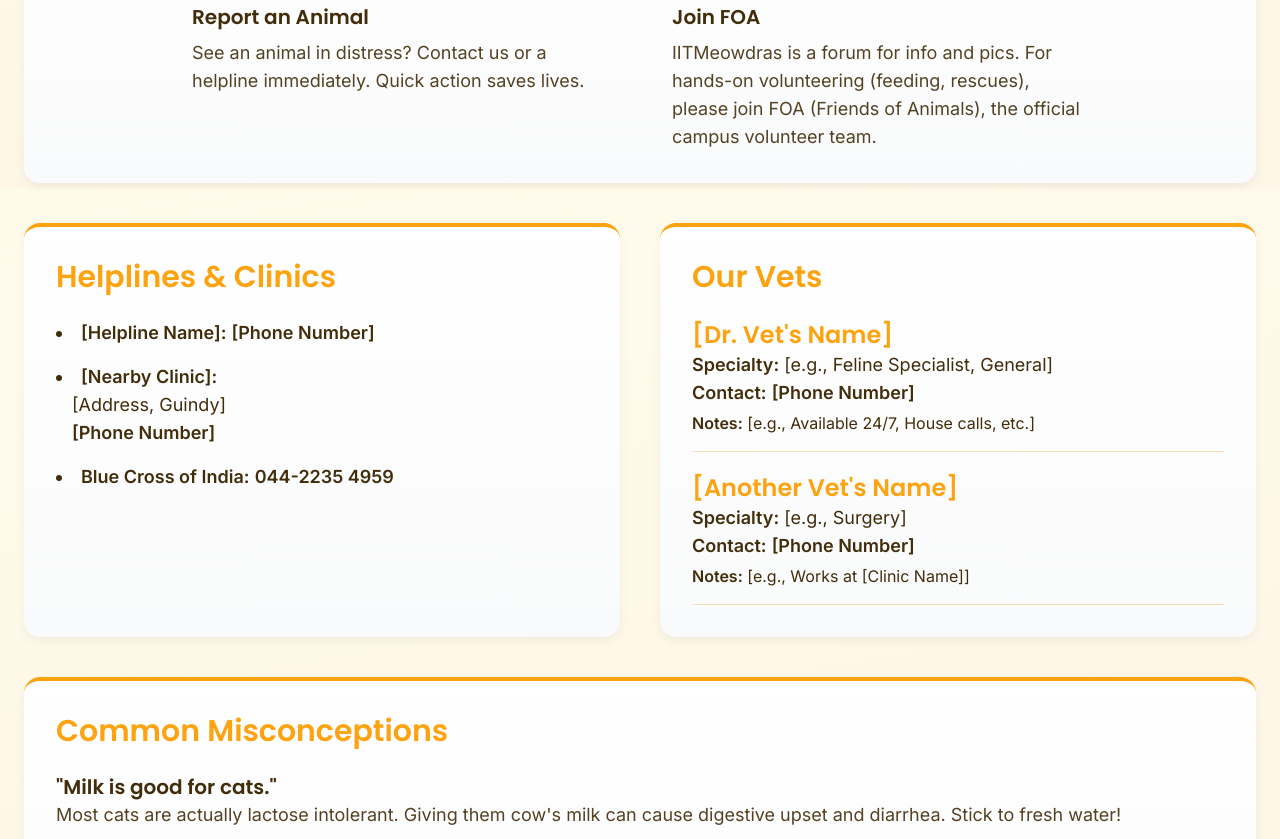
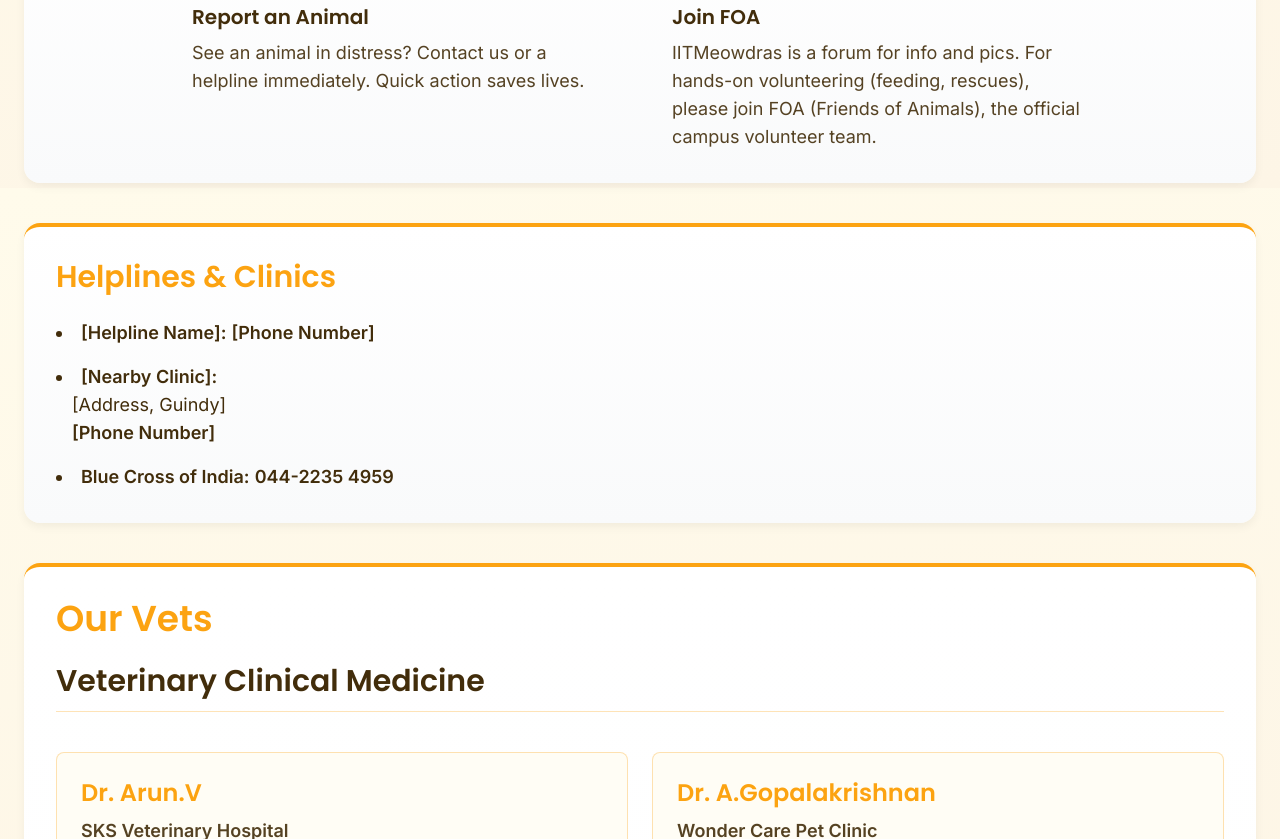
Before and after one commit to rk3141/iitmeowdras-website, a plain HTML site: page index.html in a window 1280 px wide. Shown: the part 612-1451 px from the top of the page. Drawn offline with nearby package versions, Linux system fonts and the light colour scheme.

Commit message:
Integrated Vet List

```diff
--- a/index.html
+++ b/index.html
@@ -173,7 +173,7 @@
             </div>
 
             <!-- Div 2: Animal Helplines & Nearby Vets -->
-            <div id="helplines" class="content-card p-8">
+            <div id="helplines" class="content-card p-8 lg:col-span-2">
                 <h2 class="text-3xl font-semibold text-theme-golden mb-6">Helplines & Clinics</h2>
                 <ul class="space-y-4 list-disc list-inside text-lg">
                     <!-- Template Item 1 -->
@@ -195,26 +195,14 @@
                 </ul>
             </div>
 
-            <!-- Div 3: Veterinarian Contacts -->
-            <div class="content-card p-8">
-                <h2 class="text-3xl font-semibold text-theme-golden mb-6">Our Vets</h2>
-                <div class="space-y-5">
-                    <!-- Template Item 1 -->
-                    <div class="border-b border-theme-golden/30 pb-4">
-                        <h3 class="text-2xl font-semibold text-theme-golden">[Dr. Vet's Name]</h3>
-                        <p class="text-lg"><strong>Specialty:</strong> [e.g., Feline Specialist, General]</p>
-                        <p class="text-lg"><strong>Contact:</strong> <a href="tel:999-999-9999">[Phone Number]</a></p>
-                        <p class="text-md mt-1"><strong>Notes:</strong> [e.g., Available 24/7, House calls, etc.]</p>
-                    </div>
-                    <!-- Template Item 2 -->
-                    <div class="border-b border-theme-golden/30 pb-4">
-                        <h3 class="text-2xl font-semibold text-theme-golden">[Another Vet's Name]</h3>
-                        <p class="text-lg"><strong>Specialty:</strong> [e.g., Surgery]</p>
-                        <p class="text-lg"><strong>Contact:</strong> <a href="tel:888-888-8888">[Phone Number]</a></p>
-                        <p class="text-md mt-1"><strong>Notes:</strong> [e.g., Works at [Clinic Name]]</p>
-                    </div>
+            <!-- Div 4: Our Vets (Dynamic) -->
+            <section id="vets" class="content-card p-8 lg:col-span-2">
+                <h2 class="text-4xl font-heading font-semibold text-theme-golden mb-6">Our Vets</h2>
+                <!-- This div will be populated by JavaScript -->
+                <div id="vets-list" class="space-y-10">
+                    <p class="text-lg text-theme-dark-text/80">Loading veterinarian list...</p>
                 </div>
-            </div>
+            </section>
 
             <!-- NEW Div: Common Misconceptions -->
             <div id="learn" class="content-card p-8 lg:col-span-2">
@@ -307,5 +295,65 @@
         </div>
     </footer>
 
+    <!-- JavaScript to load Vets from JSON -->
+    <script>
+        document.addEventListener('DOMContentLoaded', () => {
+            const vetsListContainer = document.getElementById('vets-list');
+
+            if (vetsListContainer) {
+                // This script will try to fetch the 'vets.json' file from the same folder as the index.html
+                fetch('vets.json')
+                    .then(response => {
+                        if (!response.ok) {
+                            throw new Error('Network response was not ok');
+                        }
+                        return response.json();
+                    })
+                    .then(data => {
+                        vetsListContainer.innerHTML = ''; // Clear the "Loading..." text
+
+                        data.specialties.forEach(specialty => {
+                            // Create specialty heading
+                            const specialtyHeading = document.createElement('h3');
+                            specialtyHeading.className = 'text-3xl font-heading font-semibold text-theme-dark-text border-b border-theme-golden/30 pb-3 mb-6';
+                            specialtyHeading.textContent = specialty.name;
+                            vetsListContainer.appendChild(specialtyHeading);
+
+                            // Create a grid for the doctors in this specialty
+                            const doctorsGrid = document.createElement('div');
+                            doctorsGrid.className = 'grid grid-cols-1 md:grid-cols-2 gap-6';
+
+                            specialty.doctors.forEach(doctor => {
+                                // Create doctor card
+                                const doctorCard = document.createElement('div');
+                                doctorCard.className = 'bg-theme-beige/50 p-6 rounded-lg border border-theme-golden/30';
+
+                                let cardHTML = `<h4 class="text-2xl font-heading font-semibold text-theme-golden mb-2">${doctor.name}</h4>`;
+
+                                if (doctor.clinic) {
+                                    cardHTML += `<p class="text-lg font-semibold text-theme-dark-text/90">${doctor.clinic}</p>`;
+                                }
+                                if (doctor.address) {
+                                    cardHTML += `<p class="text-md text-theme-dark-text/80 mt-2">${doctor.address}</p>`;
+                                }
+                                if (doctor.phone) {
+                                    cardHTML += `<a href="tel:${doctor.phone}" class="inline-block mt-3 text-lg font-semibold text-theme-golden-hover hover:underline">${doctor.phone}</a>`;
+                                }
+
+                                doctorCard.innerHTML = cardHTML;
+                                doctorsGrid.appendChild(doctorCard);
+                            });
+
+                            vetsListContainer.appendChild(doctorsGrid);
+                        });
+                    })
+                    .catch(error => {
+                        vetsListContainer.innerHTML = '<p class="text-lg text-red-600">Error: Could not load the veterinarian list. Please try again later.</p>';
+                        console.error('Error fetching vet data:', error);
+                    });
+            }
+        });
+    </script>
+
 </body>
 </html>
```
